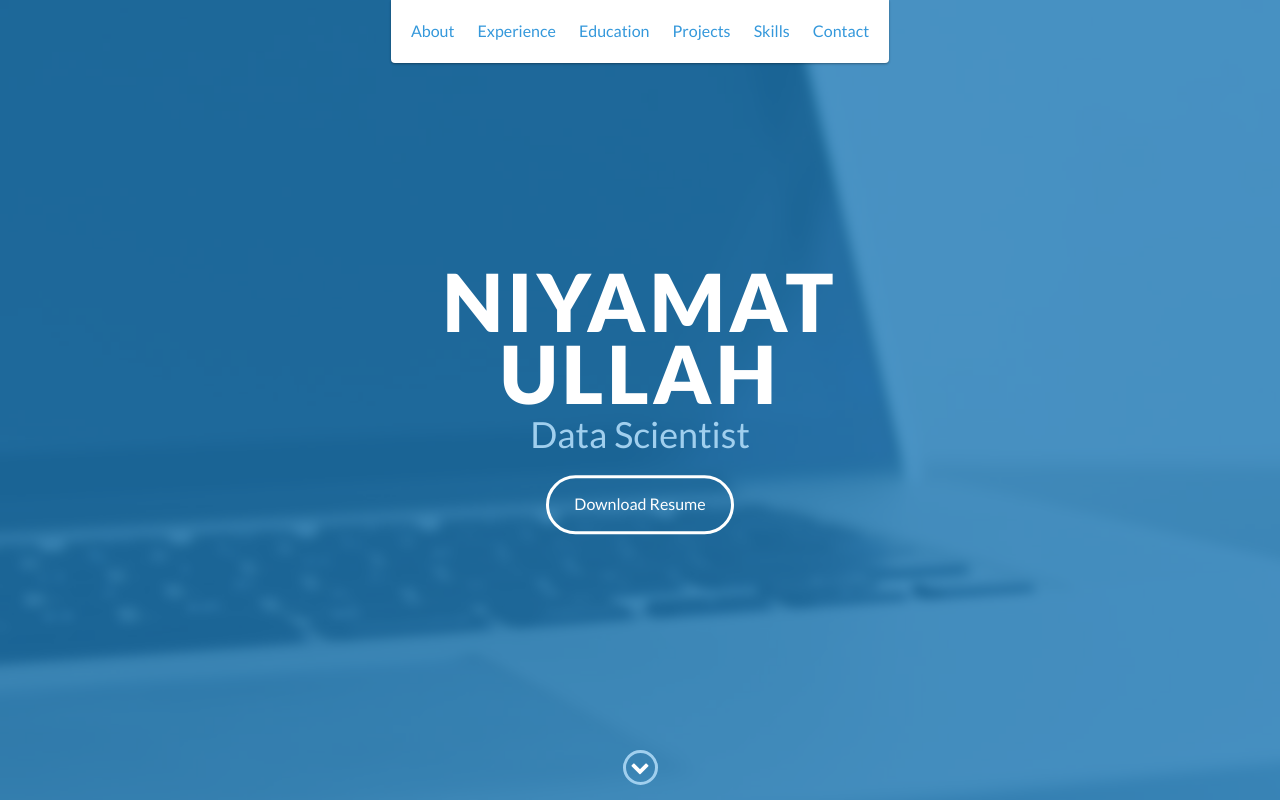
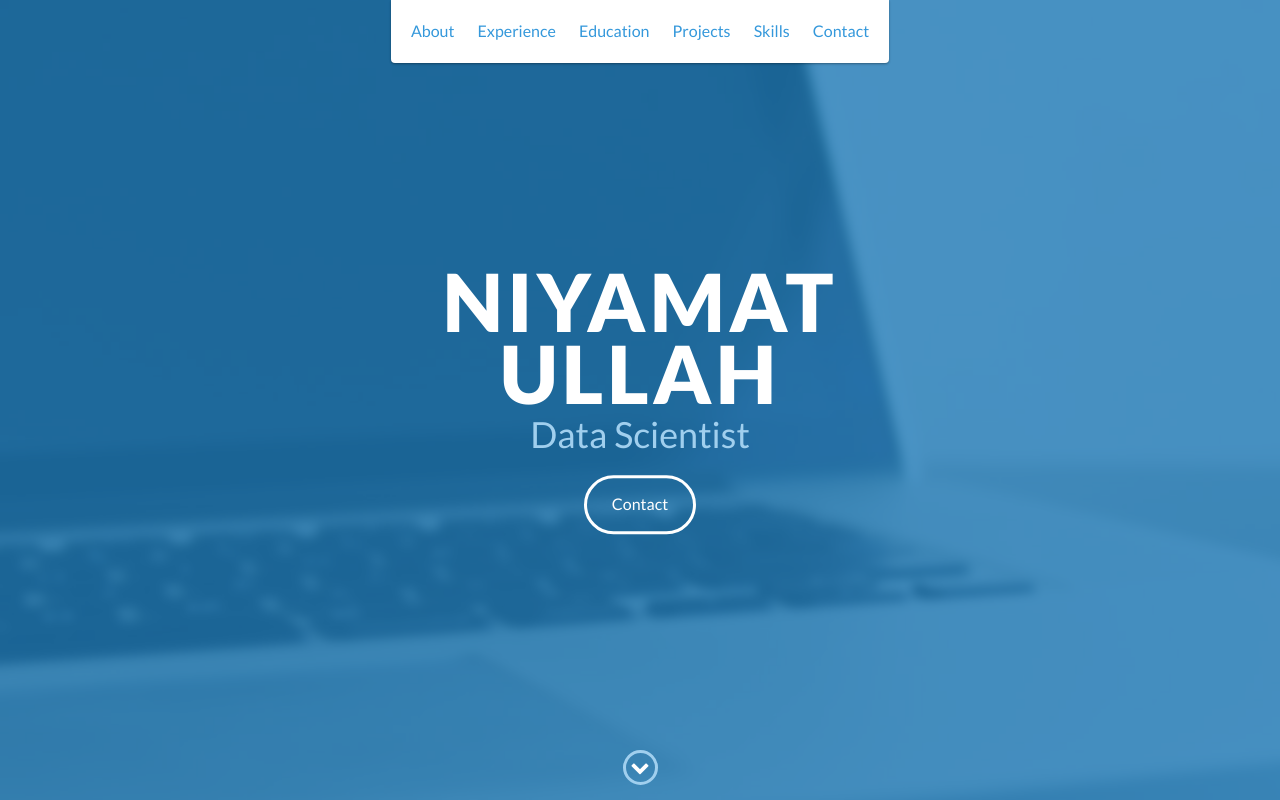
Before and after one commit to niyamatalmass/niyamatalmass.github.io, a website: page index.html in a window 1280 px wide. Shown: the top 800 px of the page. Drawn offline with nearby package versions, Linux system fonts and the light colour scheme.

Commit message:
update contact

```diff
--- a/index.html
+++ b/index.html
@@ -50,7 +50,7 @@
         <div id="lead-content">
             <h1>Niyamat Ullah</h1>
             <h2>Data Scientist</h2>
-            <a href="#" class="btn-rounded-white">Download Resume</a>
+            <a href="#contact" class="btn-rounded-white">Contact</a>
         </div>
         <!-- End #lead-content -->
 
```
